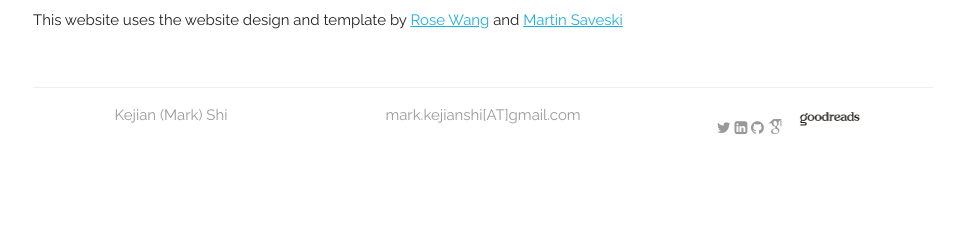
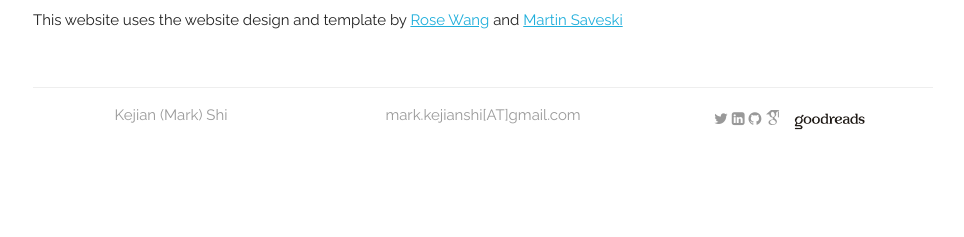
Before and after one commit to shi-kejian/shi-kejian.github.io, a Jekyll site: the page built from index.html, in a window 1280 px wide. Shown: the part 1188-1425 px from the top of the page, without its empty margins (157-1121 px from the left). Built offline with Jekyll 4.4.1, drawn with Linux system fonts in a browser that asks for light colours; some web fonts are replaced.

Commit message:
Update default.html

```diff
--- a/_layouts/default.html
+++ b/_layouts/default.html
@@ -148,7 +148,7 @@
             <i class="ai ai-google-scholar ai-lg" aria-hidden="true"></i>
           </span>
           <span onclick="window.open('{{ site.data.main_info.goodreads }}')" style="cursor: pointer">
-            <img src="{{ site.baseurl }}/assets/icons/goodreads.png" style="height: 30px; width: auto; display: inline-block; vertical-align: left; margin: 0 4px;" alt="Goodreads">
+            <img src="{{ site.baseurl }}/assets/icons/goodreads.png" style="height: 35px; width: auto; display: inline-block; vertical-align: middle;" alt="Goodreads">
           </span>
         </div>
       </div>
```
